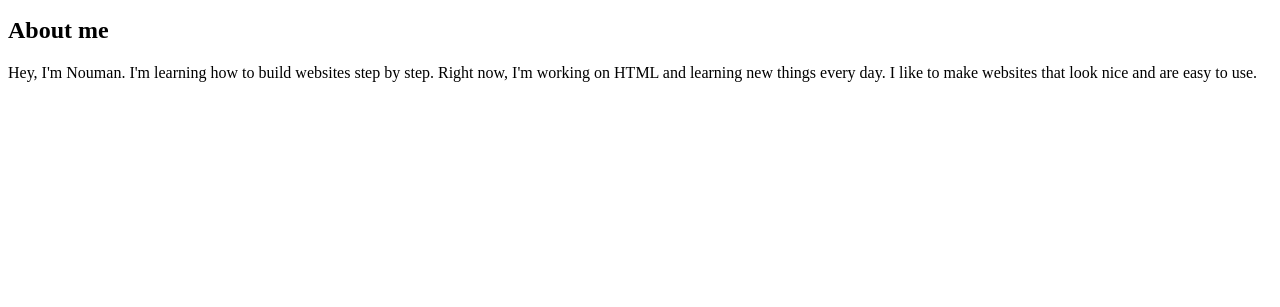
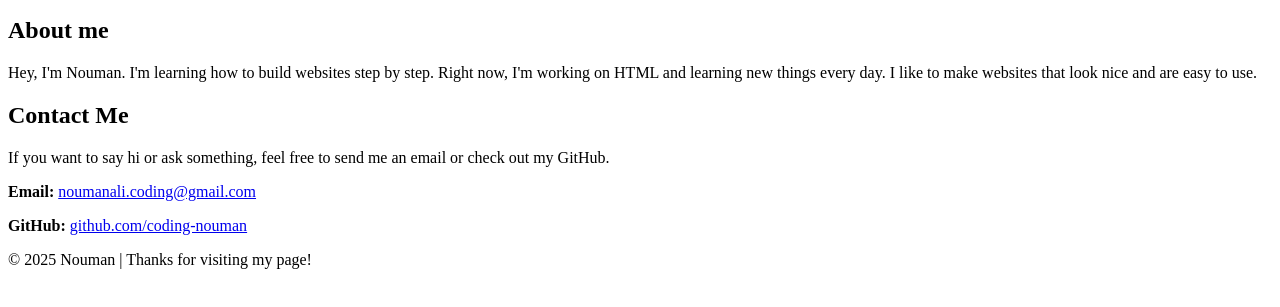
Before and after one commit to coding-nouman/my-first-portfolio, a plain HTML site: page index.html in a window 1280 px wide. Shown: the part 101-408 px from the top of the page. Drawn offline with Linux system fonts and the light colour scheme.

Commit message:
Updated in index.html

```diff
--- a/index.html
+++ b/index.html
@@ -18,6 +18,20 @@
             <h2>About me</h2>
         <p>Hey, I'm Nouman. I'm learning how to build websites step by step. Right now, I'm working on HTML and learning new things every day. I like to make websites that look nice and are easy to use.</p>
         </section>
+
+        <section class="contact">
+            <h2>Contact Me</h2>
+            <p>If you want to say hi or ask something, feel free to send me an email or check out my GitHub.</p>
+            <div class="contact-info">
+                <p><strong>Email:</strong> <a href="mailto:noumanali.coding@gmail.com">noumanali.coding@gmail.com</a></p>
+                <p><strong>GitHub:</strong> <a href="https://github.com/coding-nouman" target="_blank">github.com/coding-nouman</a></p>
+            </div>
+        </section>
+
+        <footer>
+            <p>© 2025 Nouman | Thanks for visiting my page!</p>
+        </footer>
+
     </div>
 </body>
 </html>
```
